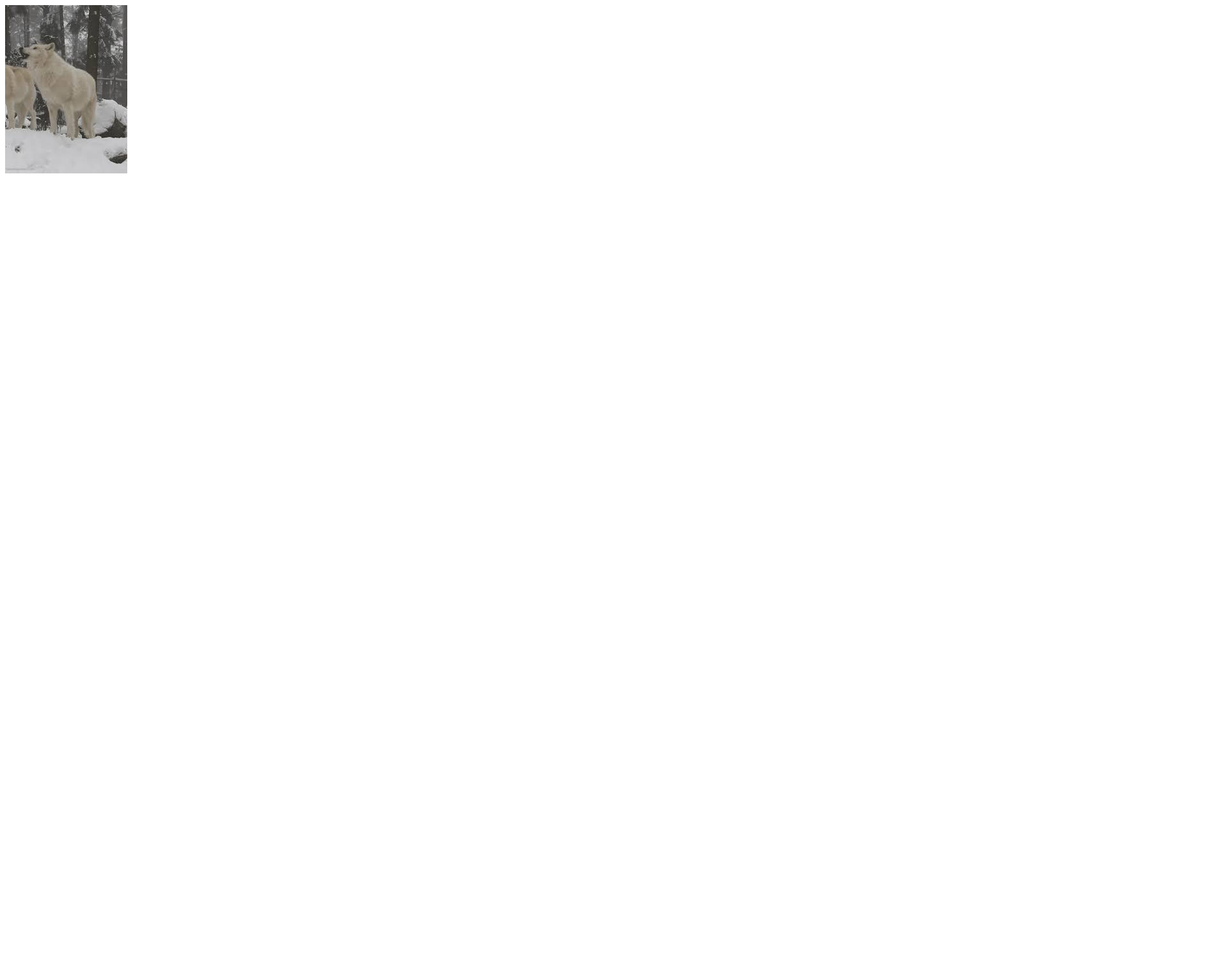
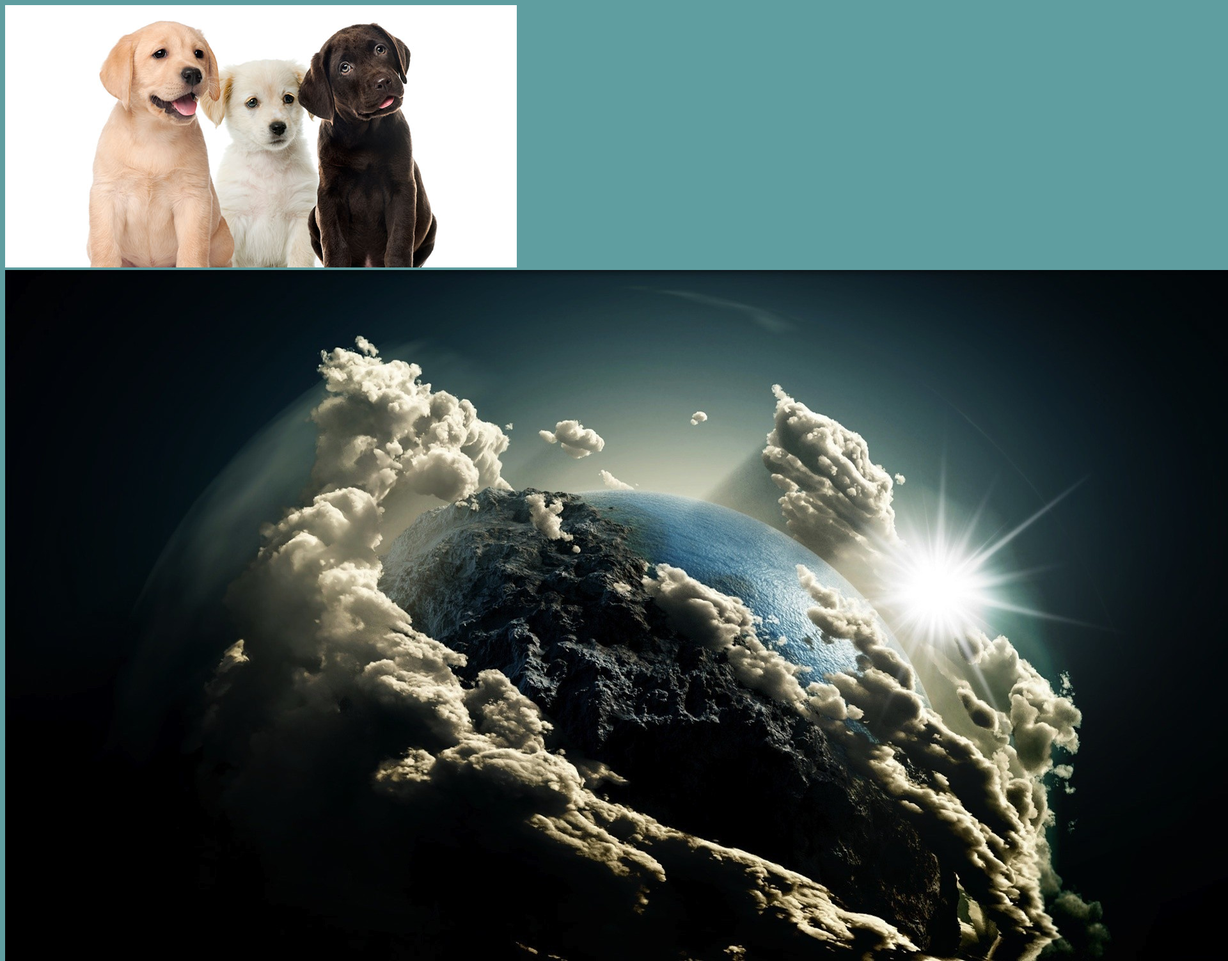
Before and after one commit to ozoteref/codellege1, a plain HTML site: page imagenes.html in a window 1280 px wide. Shown: the top 1502 px of the page at 64% size, 1920 px wide, since content can reach past the window. Before the commit the page ends 800 px from the top, so only its background shows below. Drawn offline with Linux system fonts and the light colour scheme.

Commit message:
Se modifico el documento imagenes.html y se guardaron imagenes

```diff
--- a/imagenes.html
+++ b/imagenes.html
@@ -3,8 +3,17 @@
 <head>
     <meta charset="UTF-8">
     <title>Imagenes</title>
+    <style type="text/css">
+        body{
+            background-color:cadetblue;
+        }
+    </style>
+
 </head>
 <body>
-    <img src="img/lobo.jfif" alt="">
+    <img src="img/perros1.jpg" alt="imagen de perritos">
+    <img src="img/mundo.jpg" alt="imagen de la tierra">
+    <img src="img/ins.png" alt="imagen de perrito sin fondo">
+    <img src="img/banana.gif" alt="banana bailando">
 </body>
 </html>
```
Also changed, not shown: img/banana.gif (added), img/bob.png (added), img/ins.png (added), img/mundo.jpg (added), img/perro2.png (added), img/perros1.jpg (added).
